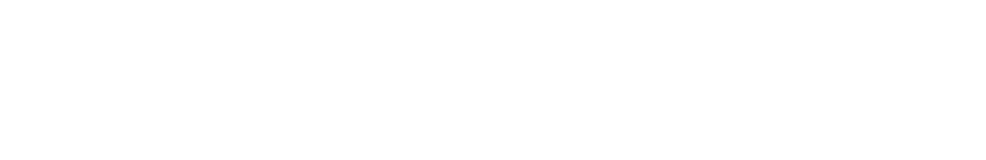
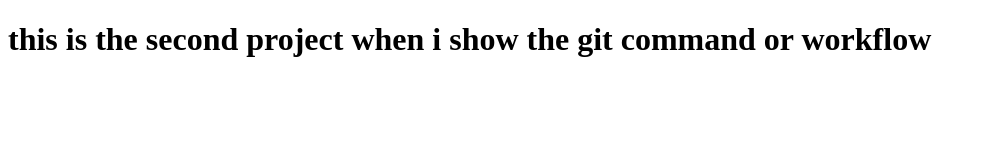
Before and after one commit to temuhabesha/addational_test, a plain HTML site: page index.html in a window 1280 px wide. Shown: the whole page, without its empty margins (0-986 px from the left). Drawn offline with Linux system fonts and the light colour scheme.

Commit message:
this is the second commit when icha something

```diff
--- a/index.html
+++ b/index.html
@@ -6,6 +6,6 @@
     <title>addational test</title>
 </head>
 <body>
-
+    <h1>this is the second project when i show the git command or workflow</h1>
 </body>
 </html>
```
